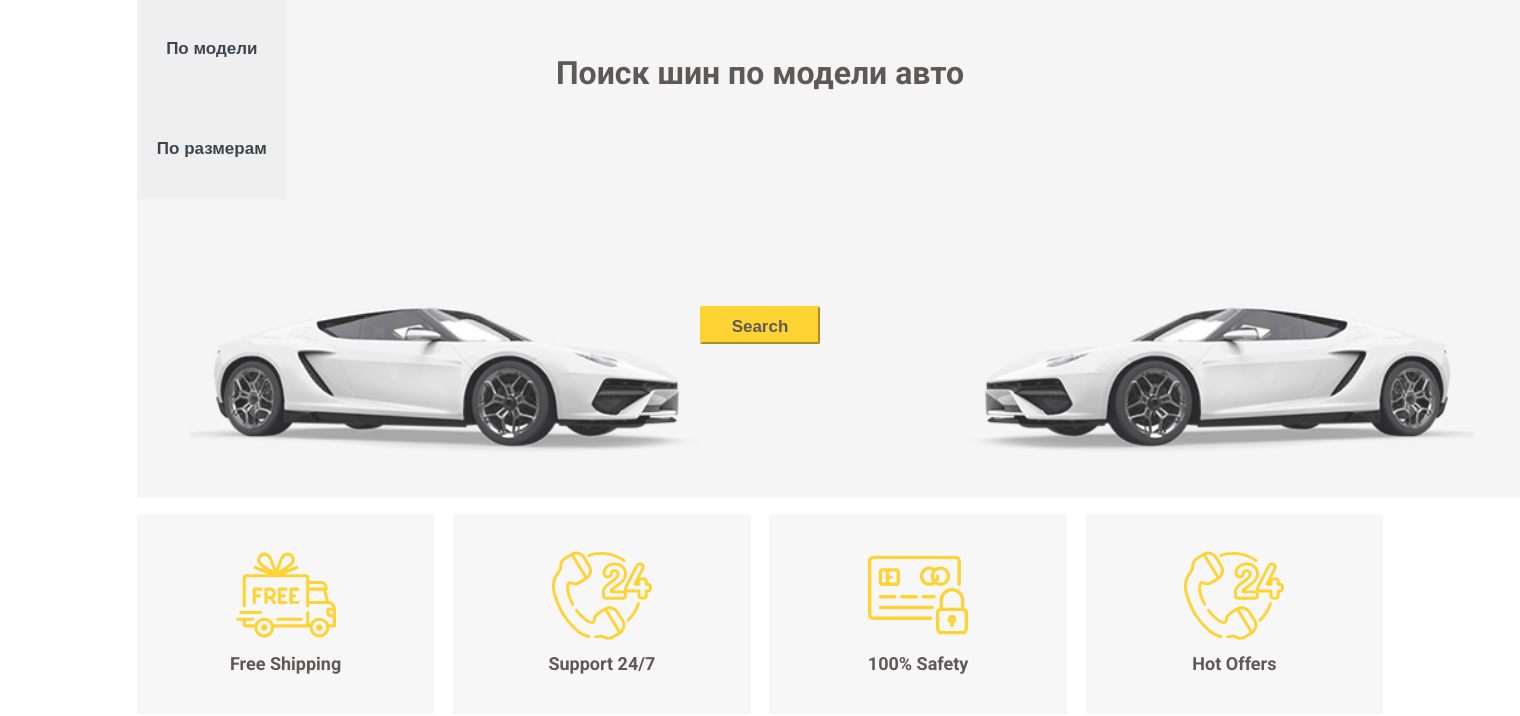
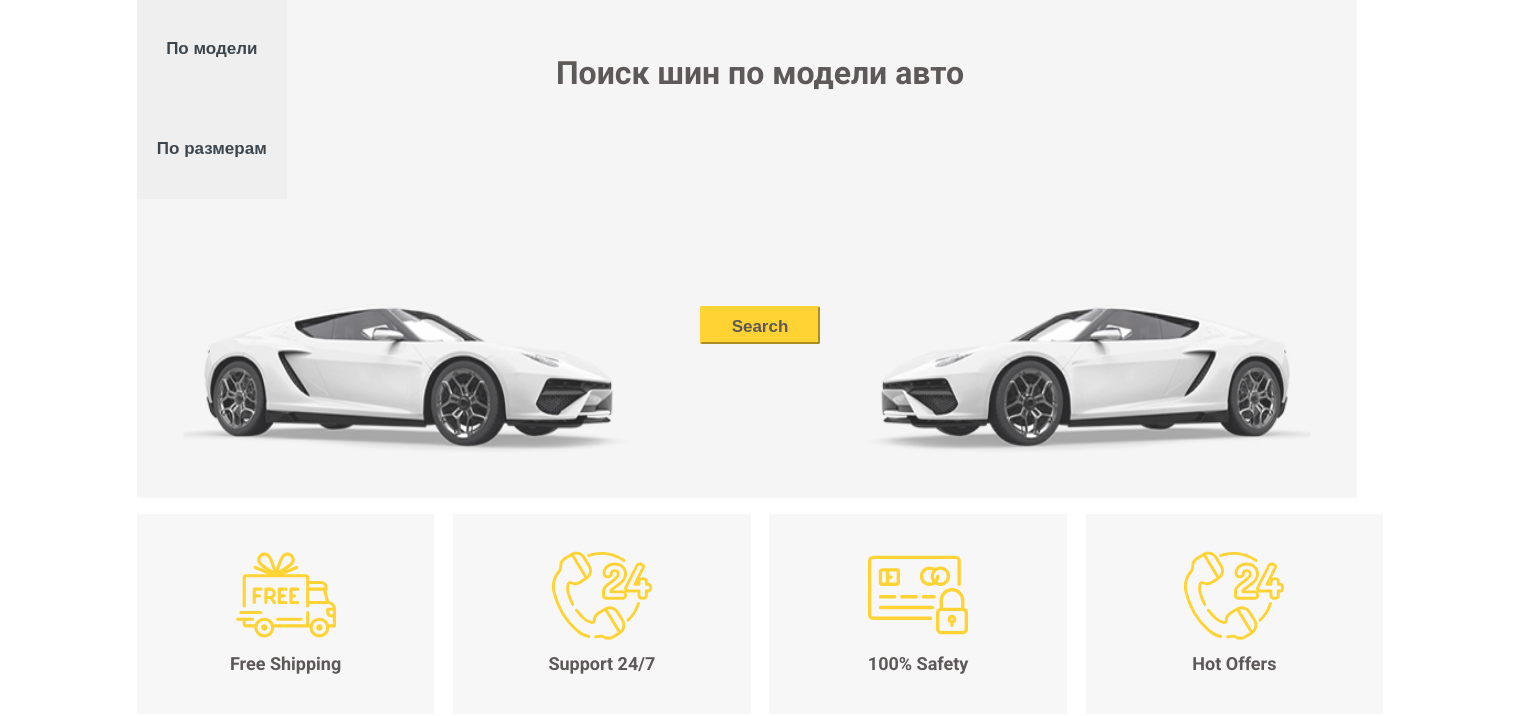
Before and after one commit to Doszhan-M/Wheels, a Django app: page / in a window 1520 px wide. Shown: the part 84-800 px from the top of the page. Run offline with Django 3.2, Linux system fonts and the light colour scheme.

Commit message:
add host

```diff
--- a/Wheels/Templates/main/base.html
+++ b/Wheels/Templates/main/base.html
@@ -95,7 +95,7 @@
                 </div>
 
                 <img class="car_finder" src="{%static 'main/images/search_cars.png' %}" alt="widget picture">
-                <img id="train" class="size_finder left_tire" src="{%static 'main/images/tire.png' %}" alt="widget picture">
+                <img class="size_finder left_tire" src="{%static 'main/images/tire.png' %}" alt="widget picture">
                 <img class="size_finder right_tire" src="{%static 'main/images/tire.png' %}" alt="widget picture">
 
             </div>
--- a/Wheels/Templates/main/css/main.css
+++ b/Wheels/Templates/main/css/main.css
@@ -59,7 +59,7 @@
     z-index: -1;
     margin: 0%;
     height: 500px;
-    min-width: 1220px;
+    max-width: 1220px;
     transition: opacity .7s ease;
     opacity: 1;
 }
```
